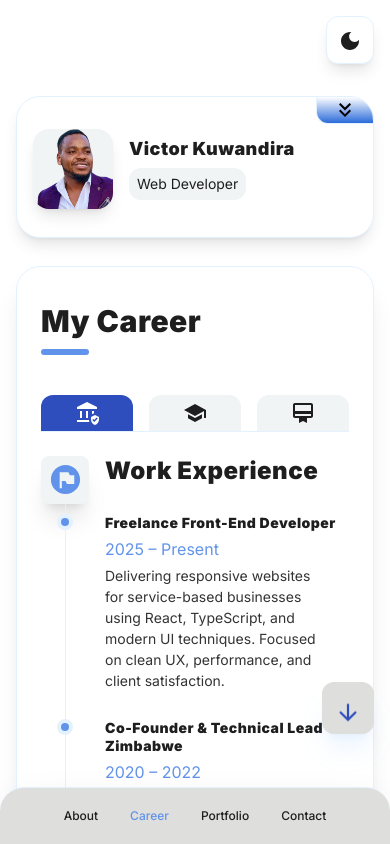
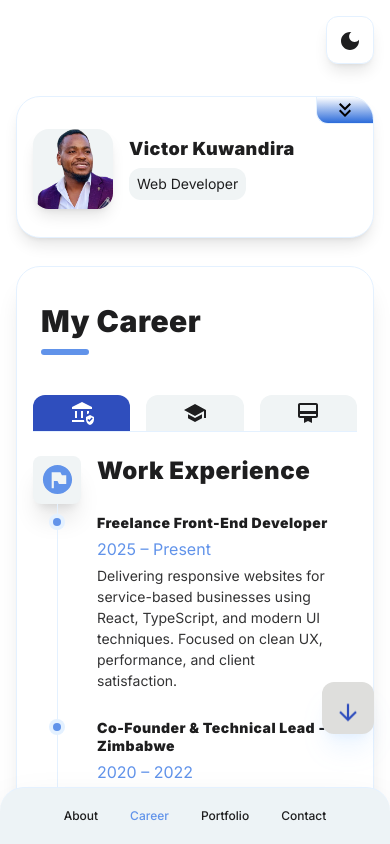
Before and after one commit to VictorKevz/portfolio, a React (Vite) app: page / in a window 390 px wide. Both pictures are taken after a click on the button "Career". Shown: the top 844 px of the page. Built offline with nearby package versions, Linux system fonts and the light colour scheme; the HTML template or start-up script is replaced by a standard one.

Commit message:
Update README

```diff
--- a/src/App.tsx
+++ b/src/App.tsx
@@ -39,7 +39,7 @@ export default App;
 
 const MobileNavTabs = () => {
   return (
-    <nav className="lg:hidden fixed bottom-0 w-full bg-[var(--neutral-200)] min-h-14 flex items-center px-4 border-t border-[var(--border)] rounded-t-3xl shadow-2xl">
+    <nav className="lg:hidden fixed bottom-0 w-full bg-[var(--neutral-100)] min-h-14 flex items-center px-4 border-t border-[var(--border)] rounded-t-3xl shadow-2xl">
       <NavTabs />
     </nav>
   );
--- a/src/components/Profile.tsx
+++ b/src/components/Profile.tsx
@@ -27,7 +27,7 @@ const Profile = () => {
       variants={ContainerVariants(-100)}
       initial="hidden"
       animate="visible"
-      className="xl:max-w-72 w-full sticky top-10 bg-[var(--neutral-0)] flex flex-col items-start gap-4 px-4 pt-8 border border-[var(--border)] rounded-3xl shadow-lg"
+      className="max-w-screen-lg xl:max-w-72 w-full sticky top-10 bg-[var(--neutral-0)] flex flex-col items-start gap-4 px-4 pt-8 border border-[var(--border)] rounded-3xl shadow-lg"
     >
       <header className="w-full flex items-center gap-4 xl:flex-col pb-3">
         <div
--- a/src/components/content/tabs/career/Career.tsx
+++ b/src/components/content/tabs/career/Career.tsx
@@ -12,7 +12,7 @@ export const Career = () => {
     careerButtonsData.find((obj) => obj.id === activeTab) ||
     careerButtonsData[0];
   return (
-    <div className="w-full mt-10 px-6 ">
+    <div className="w-full mt-10 px-4 ">
       <header className="w-full border-b border-[var(--border)] flex items-center gap-4 text-[var(--neutral-900)]">
         {careerButtonsData.map((tab) => {
           const isActive = activeTab === tab.id;
--- a/src/components/content/tabs/portfolio/Portfolio.tsx
+++ b/src/components/content/tabs/portfolio/Portfolio.tsx
@@ -11,7 +11,7 @@ export const Portfolio = () => {
     return portfolioData.filter((item) => item.category === activeTab);
   }, [activeTab]);
   return (
-    <div className="w-full px-6 ">
+    <div className="w-full px-4 ">
       <p className="mt-8 mb-5 w-[90%]">
         Here’s a curated list of projects spanning client work, academic
         assignments, and personal builds, each focused on solving real problems,
--- a/src/index.css
+++ b/src/index.css
@@ -2,6 +2,7 @@
 @import "tailwindcss";
 :root {
   --neutral-0: #fff;
+  --neutral-100: #edf3f6;
   --neutral-200: #dededc;
   --neutral-300: #f0f4f5;
   --neutral-400: #606162; /* for small text */
@@ -12,13 +13,8 @@
   --border: #e4f1ff;
   --red-100: #df5a5a;
 
-  /* To be decided */
-  --primary-color: #f7b82f;
   --primary-color: #2f4ebd;
-  /* --primary-color: #940ae9; */
   --secondary-color: #6193ea;
-  /* --secondary-color: #940ae9; */
-  /* --primary-color: #f7b82f; */
 
   --gradient: linear-gradient(to top, #fff, #ebf3fc);
   --main-bg: url("/light-main-bg2.png");
@@ -28,6 +24,7 @@
 
 .dark {
   --neutral-0: #1e1e1f;
+  --neutral-100: #333339;
   --neutral-200: #333334;
   --neutral-300: #2b2b2c;
   --neutral-400: #8c8e90;
@@ -36,7 +33,6 @@
   --neutral-1000: #fff;
 
   --primary-color: #2b6bda;
-  /* --primary-color: #f7b82f; */
 
   --border: #343434;
   --red-100: #e77e7e;
```
Also changed, not shown: 1 other file (tests, documents, lock files or other folders).
